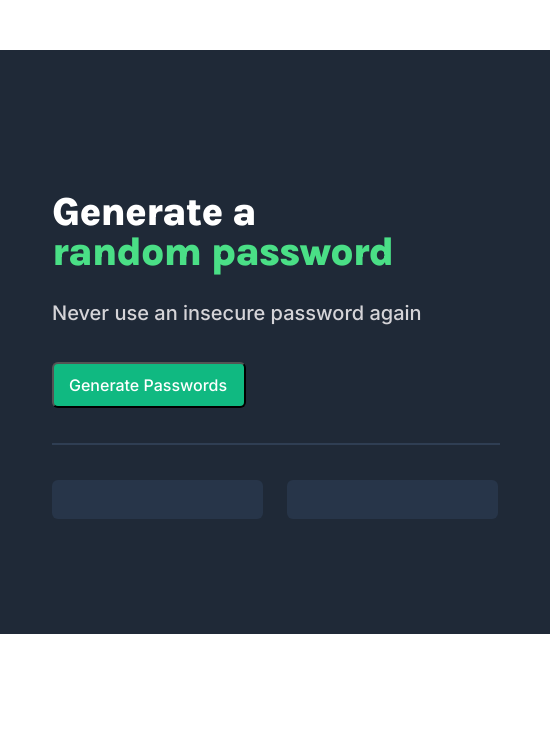
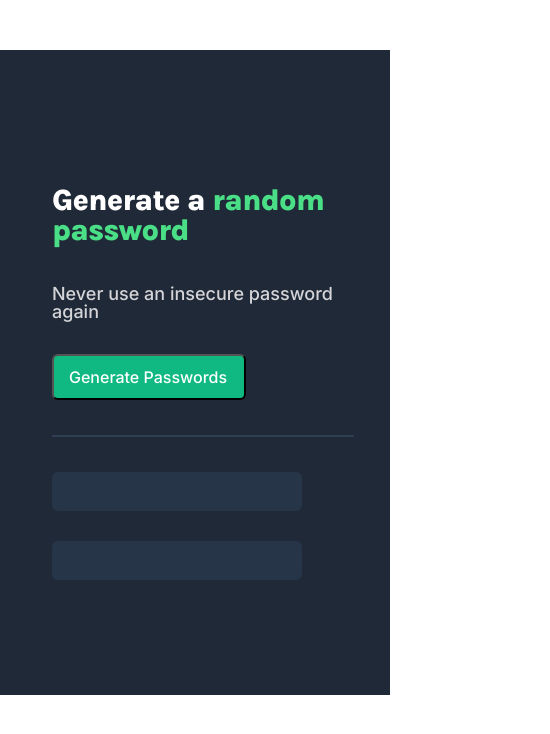
Before and after one commit to HarrietKerubo/password-generator, a plain HTML site: page index.html in a window 390 px wide. Shown: the whole page, 550 px wide, since content can reach past the window. Drawn offline with Linux system fonts and the light colour scheme; a web font is replaced by a local one.

Commit message:
responsive desing

```diff
--- a/styles.css
+++ b/styles.css
@@ -82,3 +82,35 @@ hr{
     font-weight: 500;
 
 }
+
+@media (max-width: 500px){
+
+.hero{
+  width: 100%;
+
+
+}
+.generated-passwords {
+flex-direction: column;
+gap: 30px;
+}
+.pwd-container{
+  width: 250px;
+}
+
+hr{
+  width: 300px;
+}
+
+#header{
+width: 300px;
+font-size: 30px;
+line-height: 30px;
+}
+h3{
+
+  font-size: 18px;
+  line-height: 18px;
+
+ }
+}
```
